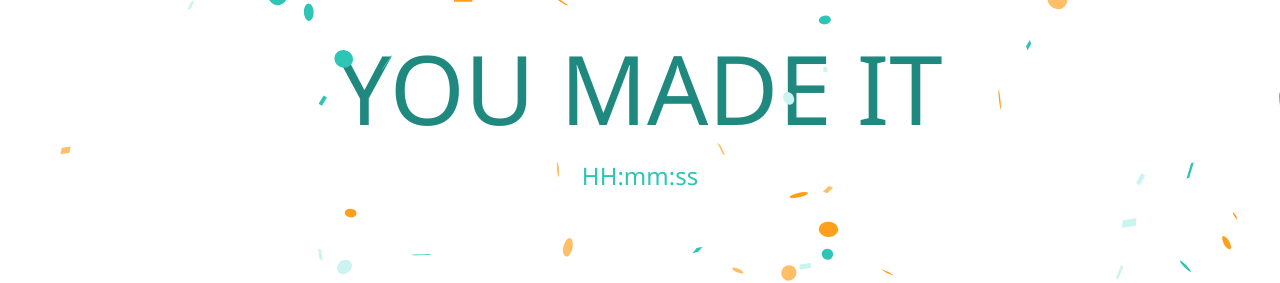
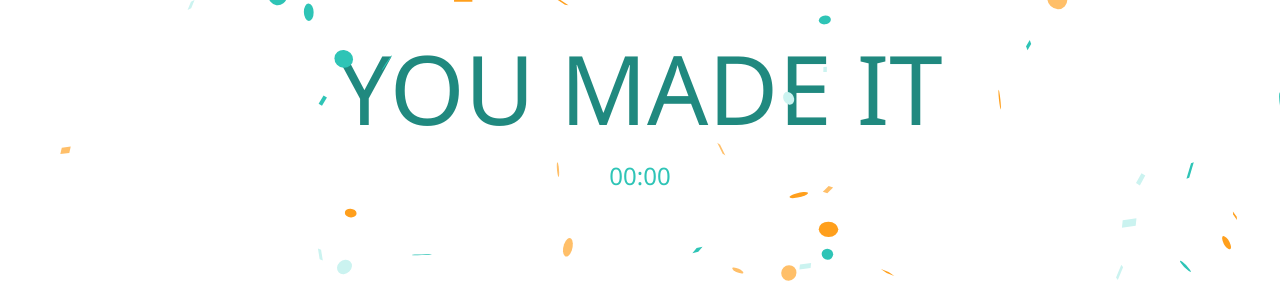
Before and after one commit to yukinoda/kajily, a Next.js app: page /complete in a window 1280 px wide. Shown: the top 283 px of the page. Built offline with nearby package versions, Linux system fonts and the light colour scheme.

Commit message:
add finish time into complete page

```diff
--- a/components/CountUpTimer.tsx
+++ b/components/CountUpTimer.tsx
@@ -13,10 +13,6 @@ const CountUpTimer: FC<Props> = ({ running, start, data }) => {
       <Box
         sx={{
           width: "100%",
-          // position: "fixed",
-          // bottom: "0",
-          // left: 0,
-          // padding: "0 20px",
         }}
       >
         {!running && (
--- a/pages/complete.tsx
+++ b/pages/complete.tsx
@@ -2,8 +2,21 @@ import { Box, CardMedia, Typography } from "@mui/material";
 import Head from "next/head";
 import DefaultLayout from "../components/layouts/defaultLayout";
 import Confetti from "react-confetti";
+import { useEffect, useState } from "react";
 
 const Complete = () => {
+  const [countDate, setCountData] = useState({
+    hour: 0,
+    min: 0,
+    sec: 0,
+  });
+  useEffect(() => {
+    const completeTime = localStorage.getItem("completeTime");
+
+    if (completeTime) {
+      setCountData(JSON.parse(completeTime));
+    }
+  }, []);
   return (
     <>
       <Head>
@@ -17,7 +30,9 @@ const Complete = () => {
             </Typography>
           </Box>
           <Typography variant="h5" color="secondary">
-            HH:mm:ss
+            {countDate.hour !== 0 && `${countDate.hour}:`}
+            {String(countDate.min).padStart(2, "0")}:
+            {String(countDate.sec).padStart(2, "0")}
           </Typography>
         </Box>
       </DefaultLayout>
```
